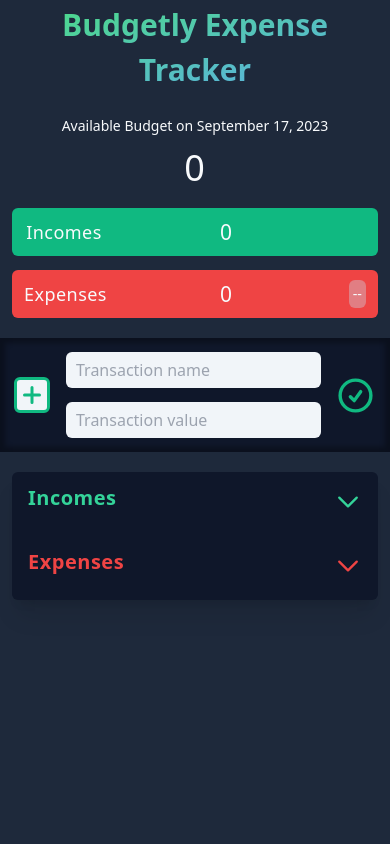
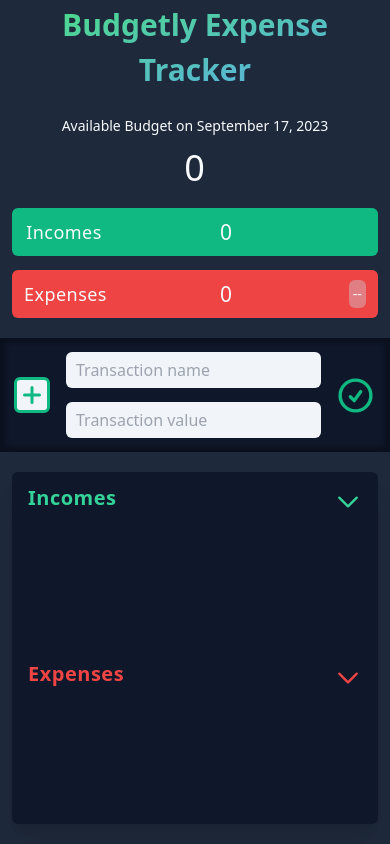
Before and after one commit to ShayanTheNerd/Budgetly, a Vue app: page / in a window 390 px wide. Built offline with nearby package versions, Linux system fonts and the light colour scheme.

Commit message:
fix: change some styles of the layout & scrolling areas

```diff
--- a/index.html
+++ b/index.html
@@ -1,6 +1,6 @@
 <!-- prettier-ignore -->
 <!DOCTYPE html>
-<html lang="en" dir="ltr" class="scroll-smooth [color-scheme:only_dark] lg:h-full">
+<html lang="en" dir="ltr" class="h-full [color-scheme:only_dark]">
 	<!-- prettier-ignore -->
 	<head>
 		<meta charset="UTF-8" />
@@ -42,7 +42,7 @@
 		<script type="module" src="./src/app.js"></script>
 	</head>
 
-	<body class="relative min-h-screen overflow-x-hidden bg-slate-800 pb-3 lg:h-full lg:overflow-y-hidden">
+	<body class="relative flex h-full flex-col overflow-x-hidden bg-slate-800">
 		<header class="mx-3">
 			<h1
 				class="bg-gradient-to-br from-green-400 to-blue-400 bg-clip-text pb-6 pt-0.5 text-center text-3xl font-bold leading-normal text-transparent lg:pt-2.5 lg:text-4xl">
@@ -50,7 +50,7 @@
 			</h1>
 		</header>
 
-		<main id="app" class="space-y-5 lg:h-full lg:pb-[21.1rem]"></main>
+		<main id="app" class="flex grow flex-col space-y-5"></main>
 
 		<noscript>JavaScript must be enabled for this website.</noscript>
 	</body>
--- a/src/App.vue
+++ b/src/App.vue
@@ -15,9 +15,9 @@
 	<BudgetAddItem />
 
 	<!-- Transactions container -->
-	<section class="mx-3 lg:h-full">
+	<section class="mx-3 flex grow flex-col pb-5">
 		<div
-			class="mx-auto flex max-w-sm flex-col gap-6 rounded-md bg-slate-900 p-3 shadow-xl sm:max-w-2xl sm:gap-8 sm:p-4 lg:h-full lg:max-w-screen-lg lg:flex-row lg:gap-6">
+			class="mx-auto flex w-full max-w-sm grow flex-col gap-6 rounded-md bg-slate-900 p-3 shadow-xl sm:max-w-2xl sm:gap-8 sm:p-4 lg:max-w-screen-lg lg:flex-row lg:gap-6">
 			<!-- Incomes -->
 			<BudgetItemsList item-type="inc" />
 
--- a/src/components/BudgetInfo.vue
+++ b/src/components/BudgetInfo.vue
@@ -99,7 +99,7 @@
 		<div class="mx-auto flex max-w-sm flex-col gap-3.5 sm:max-w-2xl sm:flex-row sm:items-center sm:justify-center">
 			<!-- Total amount of incomes -->
 			<div
-				class="hidden-scrollbar flex h-12 items-center justify-between gap-3.5 overflow-x-auto rounded-md bg-emerald-500 px-3 text-lg sm:w-1/2 lg:text-xl">
+				class="scrollbar-hidden flex h-12 items-center justify-between gap-3.5 overflow-x-auto rounded-md bg-emerald-500 px-3 text-lg sm:w-1/2 lg:text-xl">
 				<p class="w-20 shrink-0 tracking-wide">Incomes</p>
 
 				<p class="text-[21px] font-medium tracking-wide">{{ animatedTotalIncomesNumber() }}</p>
@@ -111,7 +111,7 @@
 
 			<!-- Total amount of expenses -->
 			<div
-				class="hidden-scrollbar flex h-12 items-center justify-between gap-3.5 overflow-x-auto rounded-md bg-red-500 px-3 text-lg sm:w-1/2 lg:text-xl">
+				class="scrollbar-hidden flex h-12 items-center justify-between gap-3.5 overflow-x-auto rounded-md bg-red-500 px-3 text-lg sm:w-1/2 lg:text-xl">
 				<p class="w-20 shrink-0 tracking-wide">Expenses</p>
 
 				<p class="text-[21px] font-medium tracking-wide">{{ animatedTotalExpensesNumber() }}</p>
--- a/src/components/BudgetItemsList.vue
+++ b/src/components/BudgetItemsList.vue
@@ -20,7 +20,7 @@
 </script>
 
 <template>
-	<details open class="group space-y-1 lg:w-1/2 lg:overflow-y-hidden">
+	<details open class="group h-full grow space-y-1 lg:w-1/2">
 		<summary
 			class="flex select-none list-none items-center justify-between px-1 lg:select-auto lg:bg-slate-900 [&::-webkit-details-marker]:hidden">
 			<strong
@@ -39,17 +39,16 @@
 			</button>
 		</summary>
 
-		<div class="overflow-hidden rounded-md">
 		<transition-group
 			appear
 			:name="`slide-${itemType}`"
 			tag="ul"
-				class="grid grid-rows-[0fr] divide-y divide-slate-600 overflow-hidden overscroll-contain transition-all duration-700 group-open:grid-rows-[1fr] lg:block lg:max-h-80 lg:overflow-y-auto">
+			class="grid grid-rows-[0fr] divide-y divide-slate-600 rounded-md transition-all duration-700 group-open:grid-rows-[1fr] lg:block">
 			<li
 				v-for="item in data.allItems[itemType]"
 				:id="item.id"
 				:key="item.id"
-					class="hidden-scrollbar group flex items-center justify-between gap-3.5 overflow-x-auto bg-slate-800 px-3.5 py-2.5 sm:gap-5">
+				class="scrollbar-hidden group flex items-center justify-between gap-3.5 overflow-x-auto bg-slate-800 px-3.5 py-2.5 sm:gap-5">
 				<!-- Transaction name -->
 				<p class="tracking-wide lg:font-medium">{{ item.description }}</p>
 
@@ -74,7 +73,6 @@
 				</button>
 			</li>
 		</transition-group>
-		</div>
 	</details>
 </template>
 
--- a/src/styles.css
+++ b/src/styles.css
@@ -3,7 +3,7 @@
 @tailwind utilities;
 
 @layer base {
-	/* Remove default arrows from number inputs */
+	/* Hide the default arrows of number inputs */
 	input::-webkit-outer-spin-button,
 	input::-webkit-inner-spin-button {
 		@apply appearance-none;
@@ -12,49 +12,14 @@
 		appearance: textfield;
 		-moz-appearance: textfield;
 	}
-
-	/* Custom scrollbar */
-	html::-webkit-scrollbar {
-		@apply w-3;
-	}
-	html::-webkit-scrollbar-thumb {
-		@apply rounded-[5px] bg-[#94a3b8];
-	}
-	html::-webkit-scrollbar-thumb:hover {
-		@apply bg-[#475569];
-	}
-	html::-webkit-scrollbar-track {
-		@apply bg-[#1e293b];
-	}
-}
-
-@layer components {
-	.hidden-scrollbar {
-		-ms-overflow-style: none;
-		scrollbar-width: none;
-	}
-
-	/* Scroll bar of items list */
-	.reslt-section::-webkit-scrollbar {
-		width: 13px;
-	}
-
-	.reslt-section::-webkit-scrollbar-thumb {
-		background-color: #94a3b8;
-		border-radius: 5px;
-	}
-
-	.reslt-section::-webkit-scrollbar-thumb:hover {
-		background-color: #475569;
-	}
-
-	.reslt-section::-webkit-scrollbar-track {
-		background-color: #1e293b;
-	}
 }
 
 @layer utilities {
-	.hidden-scrollbar::-webkit-scrollbar {
+	.scrollbar-hidden {
+		scrollbar-width: none;
+		-ms-overflow-style: none;
+	}
+	.scrollbar-hidden::-webkit-scrollbar {
 		@apply hidden;
 	}
 }
```
Lines whose indentation alone changed are shown as unchanged.
